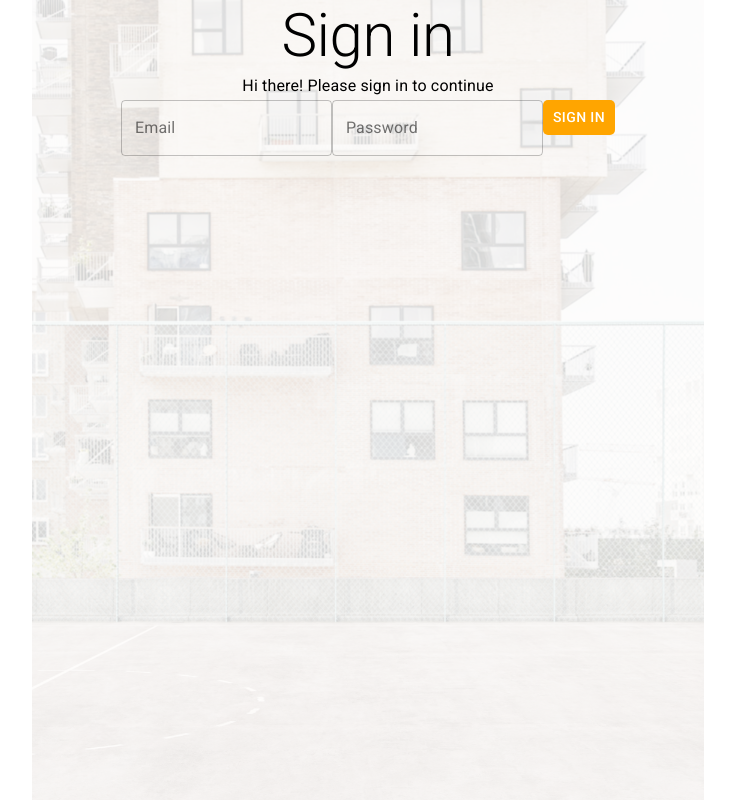
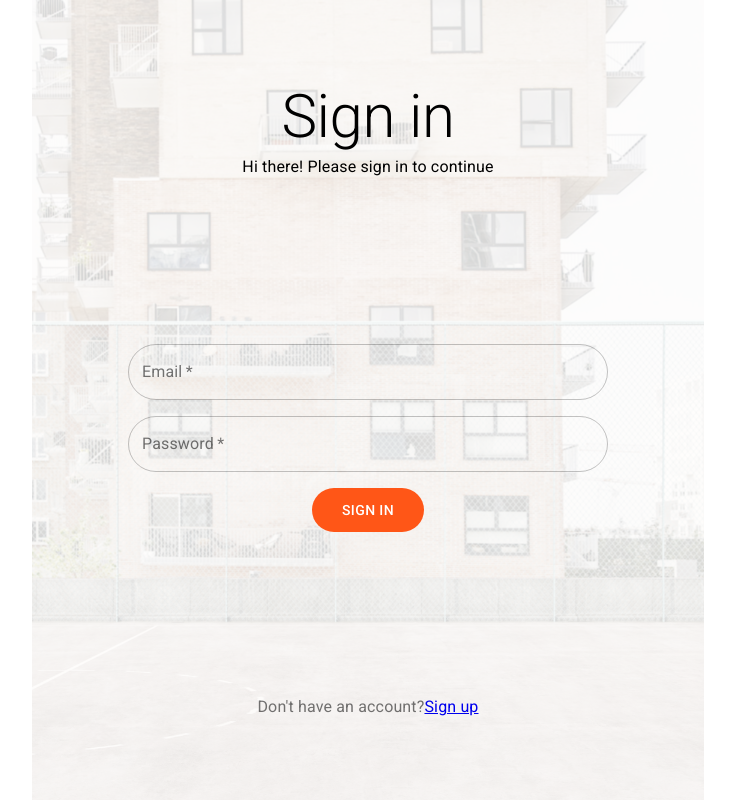
Before and after one commit to ivanid22/nkw-frontend, a React (Create React App) app: page /auth/sign_in in a window 1280 px wide. Shown: the whole page, without its empty margins (272-1007 px from the left). Built offline with nearby package versions, Linux system fonts and the light colour scheme; no server answers.

Commit message:
Updated sign in logic

```diff
--- a/src/components/RouteNotFoundView/RouteNotFoundView.js
+++ b/src/components/RouteNotFoundView/RouteNotFoundView.js
@@ -1,15 +1,9 @@
 import React from 'react';
-import { useHistory } from 'react-router-dom';
 
-const RouteNotFoundView = () => {
-  const history = useHistory();
-  history.push('/auth/sign_in');
-
-  return (
-    <div>
-      <h1> Route not found </h1>
-    </div>
-  );
-};
+const RouteNotFoundView = () => (
+  <div>
+    <h1> Route not found </h1>
+  </div>
+);
 
 export default RouteNotFoundView;
--- a/src/containers/SignInView/SignInView.js
+++ b/src/containers/SignInView/SignInView.js
@@ -1,30 +1,69 @@
-import React, { useState } from 'react';
+import React, { useState, useEffect } from 'react';
 import PropTypes from 'prop-types';
-import { Typography, TextField, Button } from '@material-ui/core';
+import {
+  Typography, TextField, Button, CircularProgress,
+} from '@material-ui/core';
 import { makeStyles } from '@material-ui/core/styles';
-import { useHistory } from 'react-router-dom';
+import { useHistory, Link } from 'react-router-dom';
 import { connect } from 'react-redux';
 import { startSignIn } from '../../actions/auth';
 import LayoutContainer from '../../components/LayoutContainer/LayoutContainer';
 import styles from './SignInView.module.scss';
 
-const useStyles = makeStyles({
-  button: {
-    padding: '5px 10px',
-    backgroundColor: 'orange',
+const buttonStyles = makeStyles({
+  root: {
+    padding: '10px 30px',
+    backgroundColor: '#ff5617',
     color: 'white',
-    borderRadius: '5px',
+    borderRadius: '25px',
+    maxWidth: '220px',
+    alignSelf: 'center',
+
+    '&:hover': {
+      backgroundColor: '#b03000',
+    },
+  },
+});
+
+const textfieldStyles = makeStyles({
+  root: {
+    maxWidth: '480px',
+    borderRadius: '20px',
+    border: 'none',
+    marginBottom: '1em',
+
+    '& fieldset': {
+      borderRadius: '30px',
+    },
   },
 });
 
 const SignInView = ({ authState, dispatchLogin }) => {
   const history = useHistory();
-  const materialStyles = useStyles();
+  const buttonClasses = buttonStyles();
+  const textFieldClasses = textfieldStyles();
 
   const [formData, setFormData] = useState({
     email: '',
     password: '',
   });
+
+  useEffect(() => {
+    // if (authState.status === 'signedIn') history.push('/ready');
+    console.log(authState);
+    console.log((authState.status === 'signedIn'));
+  });
+
+  const signingIn = () => authState.status === 'signingIn';
+  const idle = () => ((authState.status === 'signInFailed') || (authState.status === 'idle'));
+  const renderError = () => (
+    authState.error
+      ? (
+        <Typography variant="subtitle2" color="error">
+          { authState.error }
+        </Typography>
+      ) : null
+  );
 
   const submitLogin = e => {
     e.preventDefault();
@@ -35,25 +74,34 @@ const SignInView = ({ authState, dispatchLogin }) => {
   };
 
   console.log(history);
-  console.log(authState);
+
+  useEffect(() => {
+    if (authState.status === 'signedIn') history.push('/');
+    console.log(authState);
+  });
 
   return (
     <LayoutContainer>
       <div className={styles.bgContainer}>
         <div className={styles.content}>
-          <form className={styles.signInForm} onSubmit={submitLogin}>
-            <div className={styles.sectionHeading}>
-              <Typography variant="h2">Sign in</Typography>
-              <Typography variant="subtitle1">Hi there! Please sign in to continue</Typography>
-            </div>
-            <div className={styles.formControls}>
-              <TextField type="email" variant="outlined" label="Email" placeholder="your@email.com" onChange={e => setFormData({ ...formData, email: e.target.value })} />
-              <TextField type="password" variant="outlined" label="Password" onChange={e => setFormData({ ...formData, password: e.target.value })} />
-              <Button type="submit" className={materialStyles.button}>
-                <Typography variant="button"> Sign in </Typography>
+          <div className={styles.sectionHeading}>
+            <Typography variant="h2">Sign in</Typography>
+            <Typography variant="subtitle1">Hi there! Please sign in to continue</Typography>
+          </div>
+          <form className={styles.formControls} onSubmit={submitLogin}>
+            <div className={styles.controlsWidth}>
+              <TextField type="email" required className={textFieldClasses.root} variant="outlined" label="Email" placeholder="your@email.com" onChange={e => setFormData({ ...formData, email: e.target.value })} />
+              <TextField type="password" required className={textFieldClasses.root} variant="outlined" label="Password" onChange={e => setFormData({ ...formData, password: e.target.value })} />
+              <Button type="submit" className={buttonClasses.root} disabled={signingIn()}>
+                { idle() ? <Typography variant="button"> Sign in </Typography> : <CircularProgress /> }
               </Button>
+              { renderError() }
             </div>
           </form>
+          <Typography variant="body1" color="textSecondary">
+            Don&apos;t have an account?
+            <Link to="/sign_up">Sign up</Link>
+          </Typography>
         </div>
       </div>
     </LayoutContainer>
--- a/src/containers/SignInView/SignInView.module.scss
+++ b/src/containers/SignInView/SignInView.module.scss
@@ -1,3 +1,5 @@
+@import '../../styles/common';
+
 .bgContainer {
   background-image: url('../../assets/empty-sports-ground.jpg');
   background-size: cover;
@@ -8,9 +10,19 @@
 
 .content {
   background: rgba($color: #fff, $alpha: 0.8);
+  display: flex;
+  justify-content: space-around;
+  flex-direction: column;
   width: 100%;
   height: 100%;
   min-height: 100vh;
+}
+
+.signInForm {
+  height: 100%;
+  display: flex;
+  flex-direction: column;
+  justify-content: space-between;
 }
 
 .sectionHeading {
@@ -19,9 +31,21 @@
   align-items: center;
 }
 
-.button {
-  background-color: sandybrown;
-  color: white;
-  padding: 5px 10px;
-  border-radius: 10px;
+.textField {
+  border-radius: 1px;
 }
+
+.controlsWidth {
+  display: flex;
+  flex-direction: column;
+  max-width: 480px;
+  margin: 0 auto;
+}
+
+.controlsWidth > * {
+  margin-bottom: 2em;
+}
+
+.formControls {
+  width: 100%;
+}
--- a/src/index.js
+++ b/src/index.js
@@ -10,9 +10,9 @@ import reportWebVitals from './reportWebVitals';
 
 const store = createStore(reducers, applyMiddleware(thunk));
 
-store.subscribe(() => {
+/* store.subscribe(() => {
   console.log(store.getState());
-});
+}); */
 
 window.store = store;
 
--- a/src/reducers/authReducer.js
+++ b/src/reducers/authReducer.js
@@ -25,7 +25,6 @@ const authReducer = (state = initialState, action) => {
         accessToken,
         uid,
         status: 'signedIn',
-        signedIn: true,
       };
     case AuthActionType.SIGN_OUT:
       return initialState;
@@ -41,6 +40,18 @@ const authReducer = (state = initialState, action) => {
         status: 'signUpFailed',
         error: action.error,
       };
+    case AuthActionType.SIGNING_IN:
+      return {
+        ...state,
+        status: 'signingIn',
+        error: '',
+      };
+    case AuthActionType.SIGNING_UP:
+      return {
+        ...state,
+        status: 'signingUp',
+        error: '',
+      };
     default:
       return state;
   }
--- /dev/null
+++ b/src/styles/_common.scss
@@ -0,0 +1 @@
+$primary-1: #ff5617;
```
